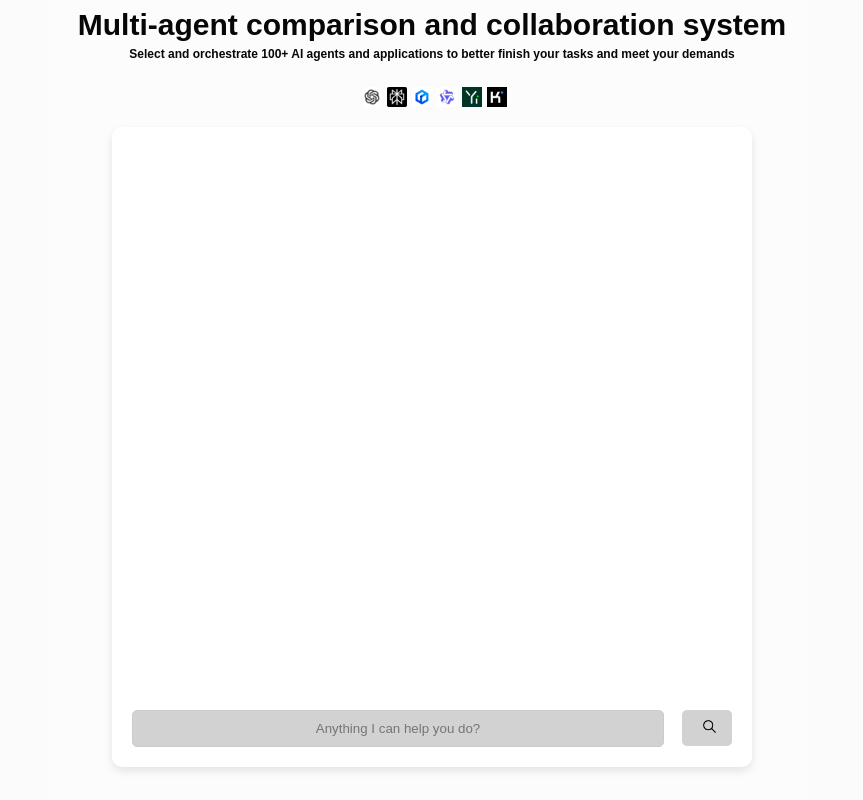
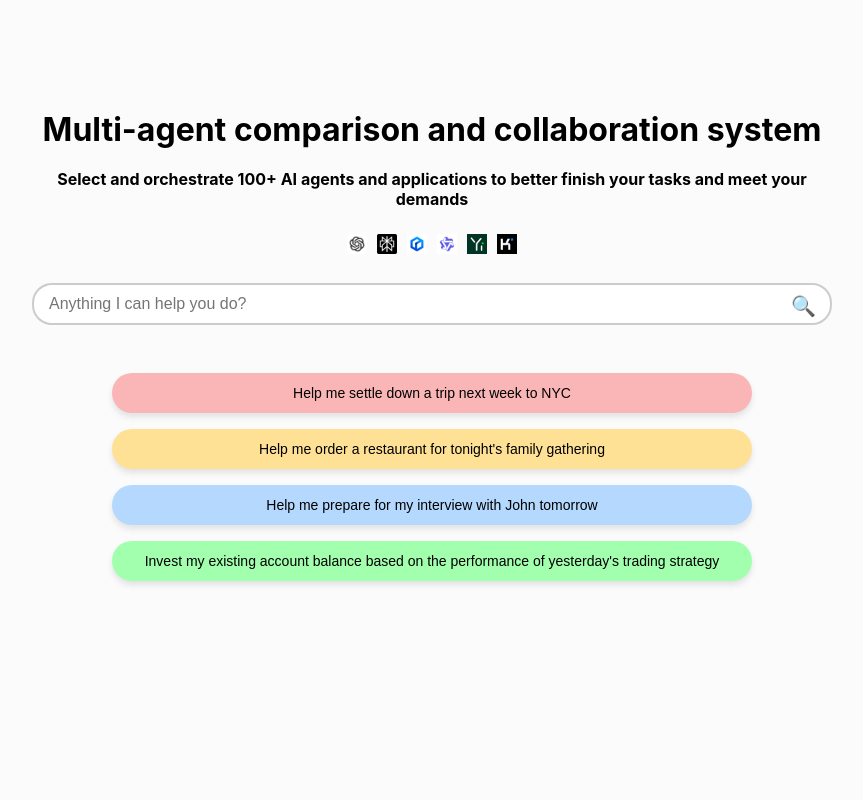
Before and after one commit to mathida520/multi_agent_selection, a React (Create React App) app in the folder frontend/: page / in a window 1280 px wide. Shown: the whole page, without its empty margins (208-1071 px from the left). Built offline with nearby package versions, Linux system fonts and the light colour scheme.

Commit message:
Update App.js

```diff
--- a/frontend/src/App.js
+++ b/frontend/src/App.js
@@ -1,21 +1,17 @@
 import React from 'react';
-import ChatBot from './components/chatInterface';
-import './index.css';
+import { BrowserRouter as Router, Routes, Route } from 'react-router-dom';
+import HomePage from './pages/HomePage.js';
+import ChatPage from './pages/ChatPage.js';
 
 function App() {
-    return (
-        <div className="App">
-            <h1 style={{textAlign: 'center',fontSize:"30px",marginTop:"-25px"}}>Multi-agent comparison and collaboration system</h1>
-            <h2 style={{textAlign: 'center',fontSize:"12px",marginTop:"-15px"}}>Select and orchestrate 100+ AI agents and applications to better finish your tasks and meet your demands</h2>
-            <p><img src='/images/image 16.png' alt="img1" style={{width:"20px",marginLeft:"5px"}}/>
-            <img src='/images/image 17.png' alt="img2" style={{width:"20px",marginLeft:"5px"}}/>
-            <img src='/images/image 18.png' alt="img3" style={{width:"20px",marginLeft:"5px"}}/>
-            <img src='/images/image 19.png' alt="img4" style={{width:"20px",marginLeft:"5px"}}/>
-            <img src='/images/image 20.png' alt="img5" style={{width:"20px",marginLeft:"5px"}}/>
-            <img src='/images/image 21.png' alt="img6" style={{width:"20px",marginLeft:"5px"}}/></p>
-            <ChatBot/>
-        </div>
-    );
+  return (
+    <Router>
+      <Routes>
+        <Route path="/" element={<HomePage />} />
+        <Route path="/c" element={<ChatPage />} />
+      </Routes>
+    </Router>
+  );
 }
 
 export default App;
```
